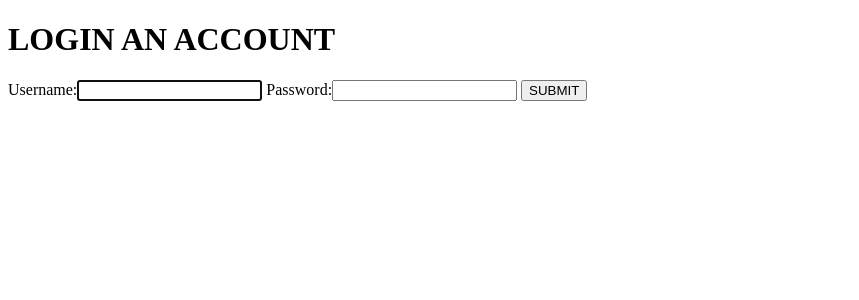
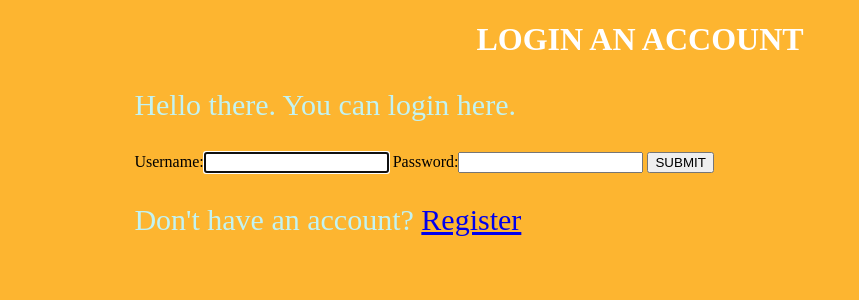
Before and after one commit to YG2003/Amazon-Price-Tracker, a Django app: page /login/ in a window 1280 px wide. Shown: the top 300 px of the page, without its empty margins (0-859 px from the left). Run offline with Django 3.2, Linux system fonts and the light colour scheme.

Commit message:
second commit

```diff
--- a/AmazonPriceTracker/settings.py
+++ b/AmazonPriceTracker/settings.py
@@ -120,6 +120,7 @@ USE_TZ = True
 # https://docs.djangoproject.com/en/3.2/howto/static-files/
 
 STATIC_URL = '/static/'
+STATICFILES_DIRS = [BASE_DIR / "static"]
 
 # Default primary key field type
 # https://docs.djangoproject.com/en/3.2/ref/settings/#default-auto-field
--- /dev/null
+++ b/static/styles.css
@@ -0,0 +1,24 @@
+.background1{
+    background-color:rgb(253, 181, 48);
+}
+
+.container{
+    margin: 2% 10% 2% 10%;
+}
+
+.heading{
+    text-align: center;
+    font-size: 2em;
+    color: white;
+}
+
+.submitbutton{
+    display: inline-block;
+    background-color: mediumseagreen;
+    font-size: 1em;
+}
+
+.w-message{
+    font-size: 30px;
+    color: rgb(194, 243, 243);
+}
--- a/users/templates/users/login.html
+++ b/users/templates/users/login.html
@@ -1,16 +1,23 @@
+{% load static %}
 <!DOCTYPE html>
 
 <html>
     <head>
+        <link rel="stylesheet" href = "{% static 'styles.css' %}">
 
     </head>
-    <body>
-        <h1>LOGIN AN ACCOUNT</h1>
+    <body class="background1">
+        <h1 class="heading">LOGIN AN ACCOUNT</h1>
+        <div class="container">
+            <p class="w-message">Hello there. You can login here.</p>
     <form method="POST">
         {% csrf_token %}
         {{ form}}
-        <button type="submit">SUBMIT</button>
-
+        <button class="a-submit"type="submit">SUBMIT</button>
     </form>
+    <p class="w-message">Don't have an account?
+        <a href="{% url 'register-view' %}" class="a-submit">Register</a>
+    </p>
+    </div>
     </body>
 </html>
```
Also changed, not shown: main_app/templates/main_app/search.html (+5 -3 lines), users/templates/users/logout.html (+5 -2 lines), users/templates/users/register.html (+10 -3 lines).
